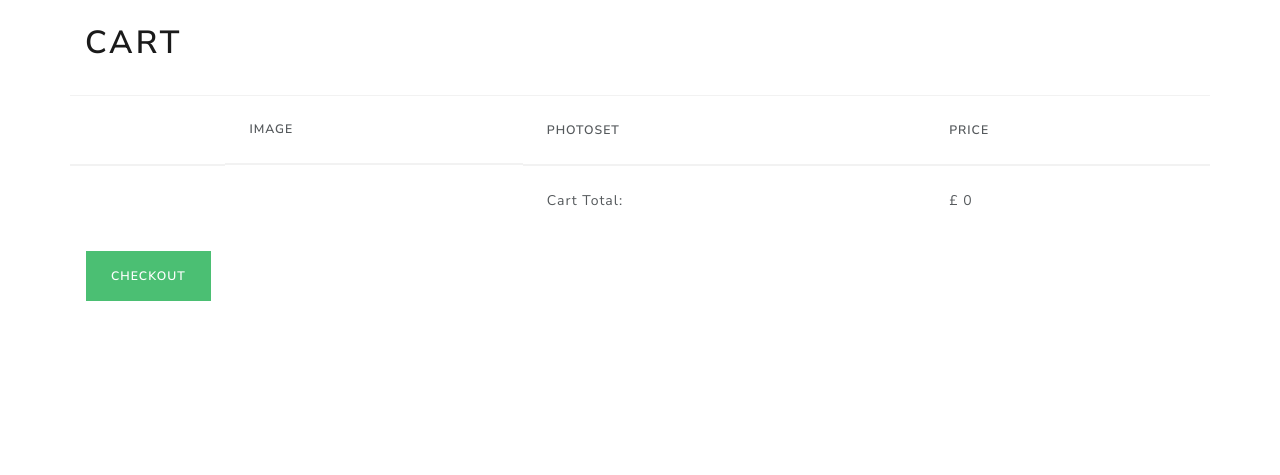
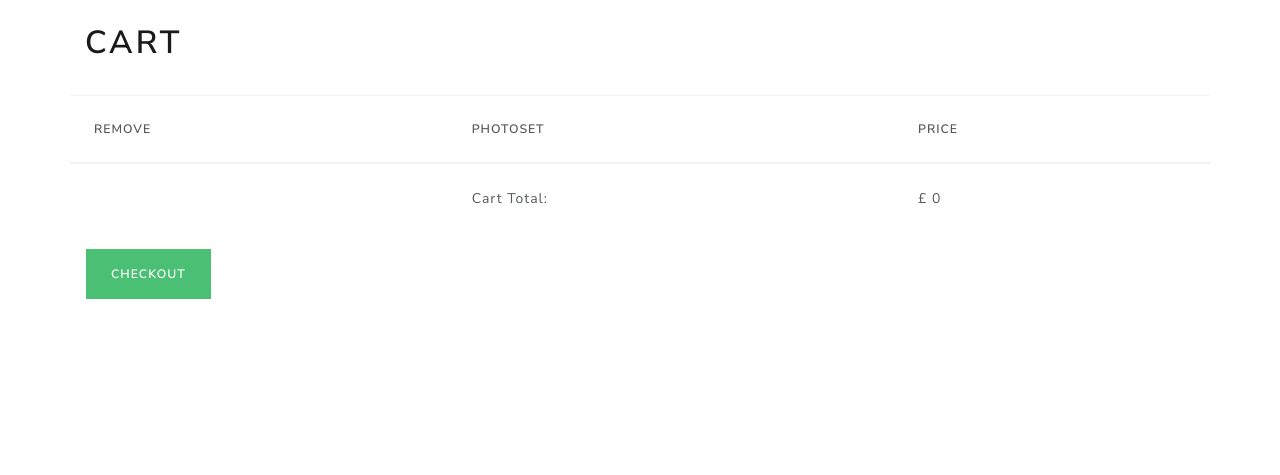
Before and after one commit to DTierneyDev/tierney-photography, a Django app: page /cart/ in a window 1280 px wide. Shown: the part 89-564 px from the top of the page. Run offline with Django 3.2, Linux system fonts and the light colour scheme; some libraries are stand-ins or nearby versions.

Commit message:
fixed error when inputting incorrect card details. changed format of cart/checkout tables.

```diff
--- a/cart/templates/cart.html
+++ b/cart/templates/cart.html
@@ -20,8 +20,8 @@
 		<table class="table table-hover">
 			<thead>
 				<tr>
-					<th scope="col"></th>
-					<th scope="col" class="d-none d-sm-block">Image</th>
+					<th scope="col">Remove</th>
+					<!-- <th scope="col" class="d-none d-sm-block">Image</th> -->
 					<th scope="col">Photoset</th>
 					<th scope="col">Price</th>
 				</tr>
@@ -30,14 +30,14 @@
 				{% for item in cart_items %}
                 <tr>
 					<th scope="row"><a href="{% url 'remove_from_cart' item.id %}">X</a></th>
-					<td class="d-none d-sm-block"><div class="cart-preview-image" style="background-image: url('{{ MEDIA_URL }}{{ item.photoset.preview_image }}')" alt="Card image"></div></td>
+					<!-- <td class="d-none d-sm-block"><div class="cart-preview-image" style="background-image: url('{{ MEDIA_URL }}{{ item.photoset.preview_image }}')" alt="Card image"></div></td> -->
 					<td>{{ item.photoset.title }}</td>
 					<td>£ {{ item.photoset.price }}</td>
 				</tr>
                 {% endfor %}
 				<tr class="table-secondary">
 					<th scope="row"></th>
-					<td class="d-none d-sm-block"></td>
+					<!-- <td class="d-none d-sm-block"></td> -->
 					<td>Cart Total: </td>
 					<td>£ {{ total }}</td>
 				</tr>
```
Also changed, not shown: checkout/templates/checkout.html (+5 -5 lines), checkout/views.py (+8 -4 lines), static/css/custom.css (+0 -18 lines), tierneyphotography/settings.py (+0 -7 lines), README.md.
